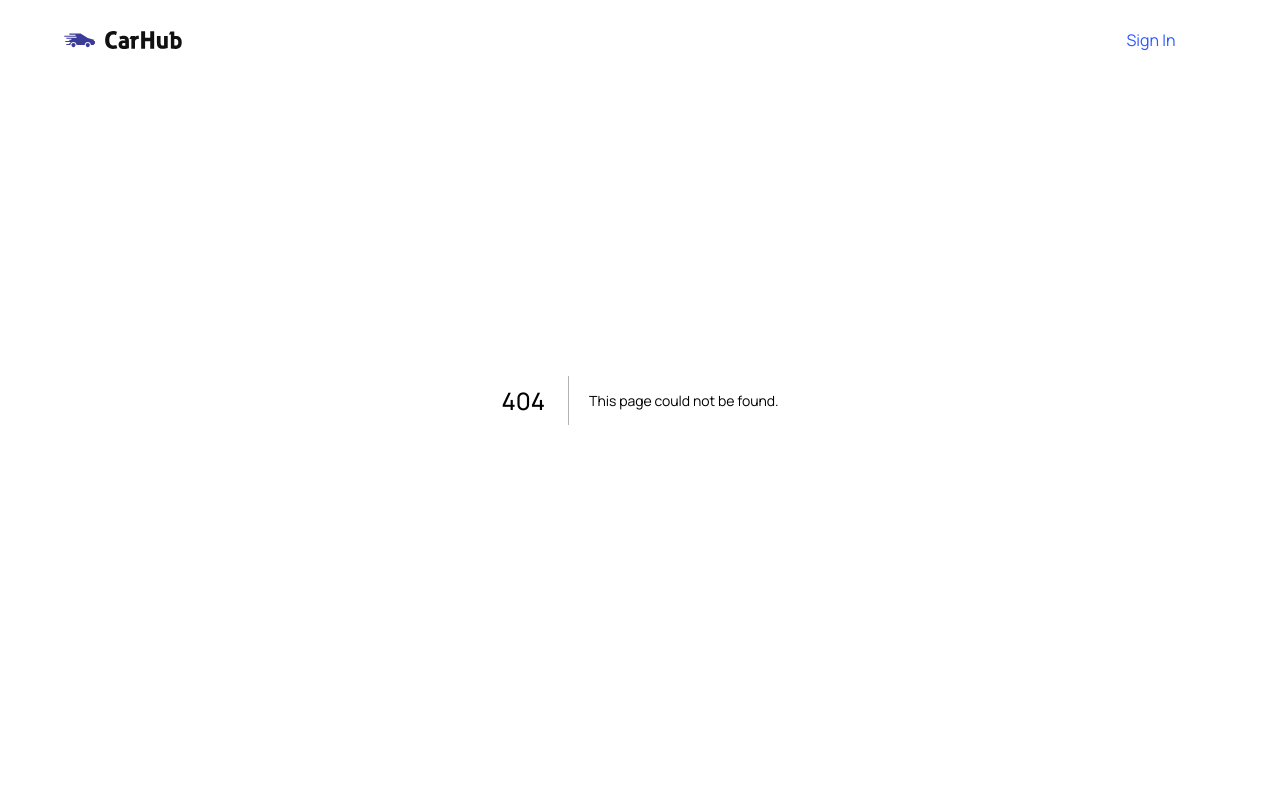
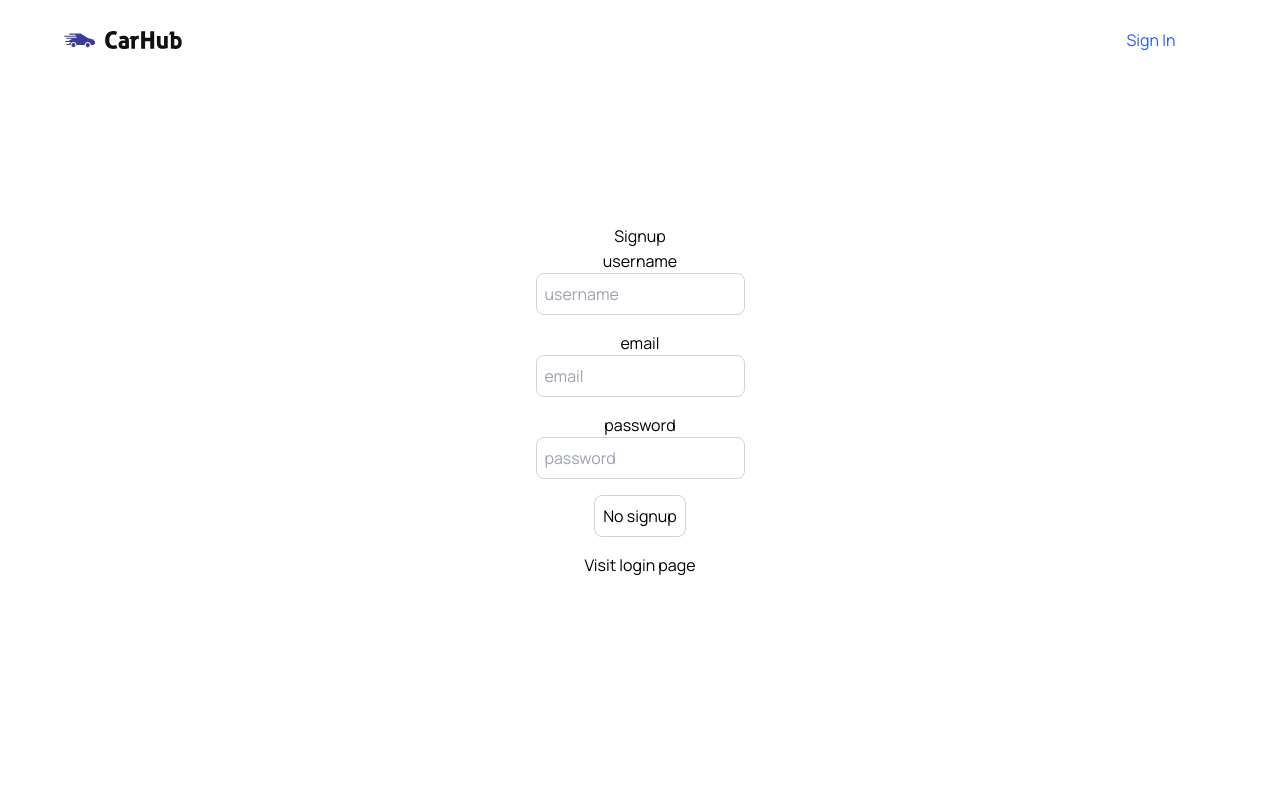
Before and after one commit to Thangurasarah/car-showcase, a Next.js app: page /SignUp in a window 1280 px wide. Before the commit this address had no page. Shown: the top 800 px of the page. Built offline with nearby package versions, Linux system fonts and the light colour scheme.

Commit message:
Save current changes before running codemod

```diff
--- /dev/null
+++ b/app/SignUp/page.tsx
@@ -0,0 +1,81 @@
+"use client";
+import Link from "next/link";
+import React, { useEffect, useState } from "react";
+import { useRouter } from "next/navigation";
+import axios from "axios";
+import { toast } from "react-hot-toast";
+
+export default function SignupPage() {
+    const router = useRouter();
+    const [user, setUser] = useState({
+        email: "",
+        password: "",
+        username: "",
+    });
+    const [buttonDisabled, setButtonDisabled] = useState(false);
+    const [loading, setLoading] = useState(false);
+
+    const onSignup = async () => {
+        try {
+            setLoading(true);
+            const response = await axios.post("/api/users/signup", user);
+            console.log("Signup success", response.data);
+            router.push("/login");
+        } catch (error: any) {
+            console.log("Signup failed", error.message);
+            toast.error(error.message);
+        } finally {
+            setLoading(false);
+        }
+    };
+
+    useEffect(() => {
+        if (user.email.length > 0 && user.password.length > 0 && user.username.length > 0) {
+            setButtonDisabled(false);
+        } else {
+            setButtonDisabled(true);
+        }
+    }, [user]);
+
+    return (
+        <div className="flex flex-col items-center justify-center min-h-screen py-2">
+            <h1>{loading ? "Processing" : "Signup"}</h1>
+            <hr />
+            <label htmlFor="username">username</label>
+            <input
+                className="p-2 border border-gray-300 rounded-lg mb-4 focus:outline-none focus:border-gray-600 text-black"
+                id="username"
+                type="text"
+                value={user.username}
+                onChange={(e) => setUser({ ...user, username: e.target.value })}
+                placeholder="username"
+            />
+            <label htmlFor="email">email</label>
+            <input
+                className="p-2 border border-gray-300 rounded-lg mb-4 focus:outline-none focus:border-gray-600 text-black"
+                id="email"
+                type="text"
+                value={user.email}
+                onChange={(e) => setUser({ ...user, email: e.target.value })}
+                placeholder="email"
+            />
+            <label htmlFor="password">password</label>
+            <input
+                className="p-2 border border-gray-300 rounded-lg mb-4 focus:outline-none focus:border-gray-600 text-black"
+                id="password"
+                type="password"
+                value={user.password}
+                onChange={(e) => setUser({ ...user, password: e.target.value })}
+                placeholder="password"
+            />
+            <button
+                onClick={onSignup}
+                className="p-2 border border-gray-300 rounded-lg mb-4 focus:outline-none focus:border-gray-600"
+                disabled={buttonDisabled}
+            >
+                {buttonDisabled ? "No signup" : "Signup"}
+            </button>
+            <Link href="/login">Visit login page</Link>
+        </div>
+    );
+}
```
Also changed, not shown: dbConfig/dbConfig.ts (added, +24 -0 lines).
